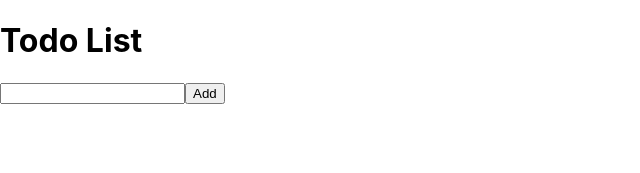
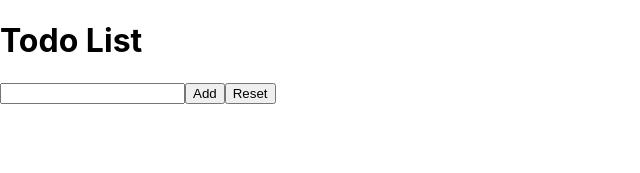
Before and after one commit to NicolaPisani/react, a React (Create React App) app in the folder hello/: page / in a window 1280 px wide. Shown: the top 173 px of the page, without its empty margins (0-640 px from the left). Built offline with nearby package versions, Linux system fonts and the light colour scheme.

Commit message:
add-reset-button

```diff
--- a/hello/src/TodoList.js
+++ b/hello/src/TodoList.js
@@ -15,10 +15,14 @@ class TodoList extends React.Component {
 
   handleAddItem = () => {
     const { items, inputValue } = this.state;
-    if (inputValue.trim() != "") {
+    if (inputValue.trim() !== "") {
       const updatedItems = [...items, inputValue];
       this.setState({ items: updatedItems, inputValue: "" });
     }
+  };
+
+  handleReset = () => {
+    this.setState({ items: [] });
   };
 
   render() {
@@ -37,6 +41,7 @@ class TodoList extends React.Component {
           onChange={this.handleInputChange}
         />
         <button onClick={this.handleAddItem}>Add</button>
+        <button onClick={this.handleReset}>Reset</button>
       </div>
     );
   }
```
